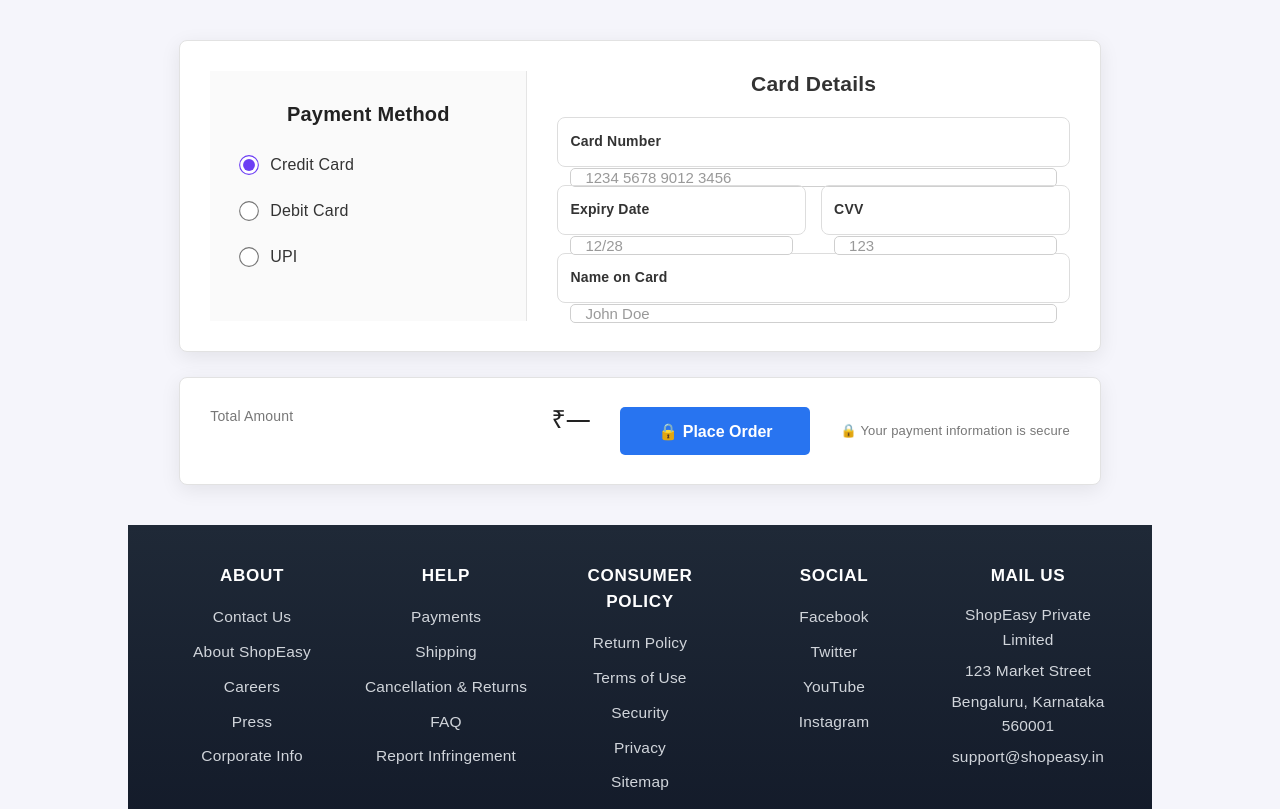
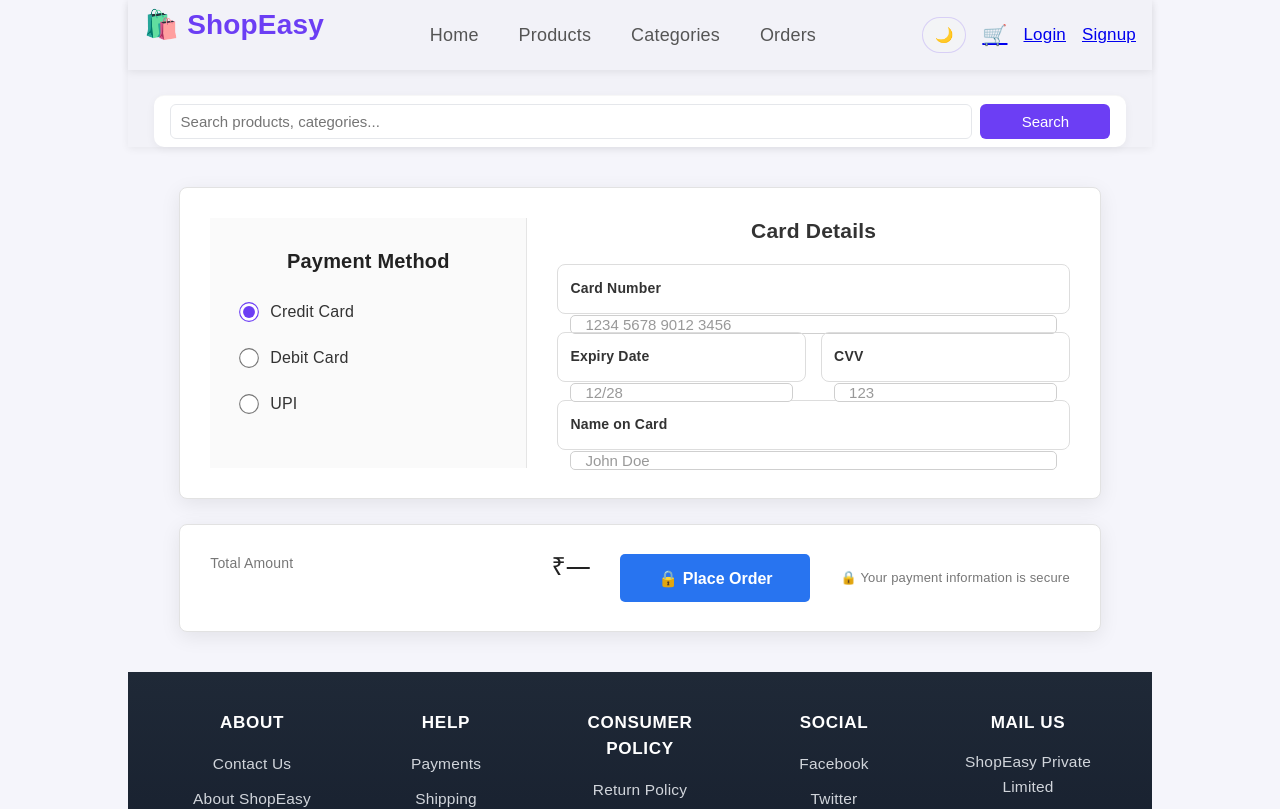
Before and after one commit to Adyashree07-alt/shop_easy_frontend, a React (Vite) app: page /payment in a window 1280 px wide. Shown: the top 809 px of the page. Built offline with nearby package versions, Linux system fonts and the light colour scheme.

Commit message:
Modifies payment.jsx and changes taken from adyashree

```diff
--- a/src/pages/Payment.jsx
+++ b/src/pages/Payment.jsx
@@ -1,6 +1,8 @@
 import React, { useEffect, useState } from "react";
 import { useNavigate } from "react-router-dom";
 import "./Payment.css";
+import Navbar from "../components/Navbar";
+
 
 function Payment() {
   const navigate = useNavigate();
@@ -94,6 +96,8 @@ function Payment() {
   };
 
   return (
+    <>
+    <Navbar />
     <div className="payment-page">
 
       <div className="payment-container">
@@ -168,6 +172,7 @@ function Payment() {
       </div>
 
     </div>
+    </>
   );
 }
 
```
